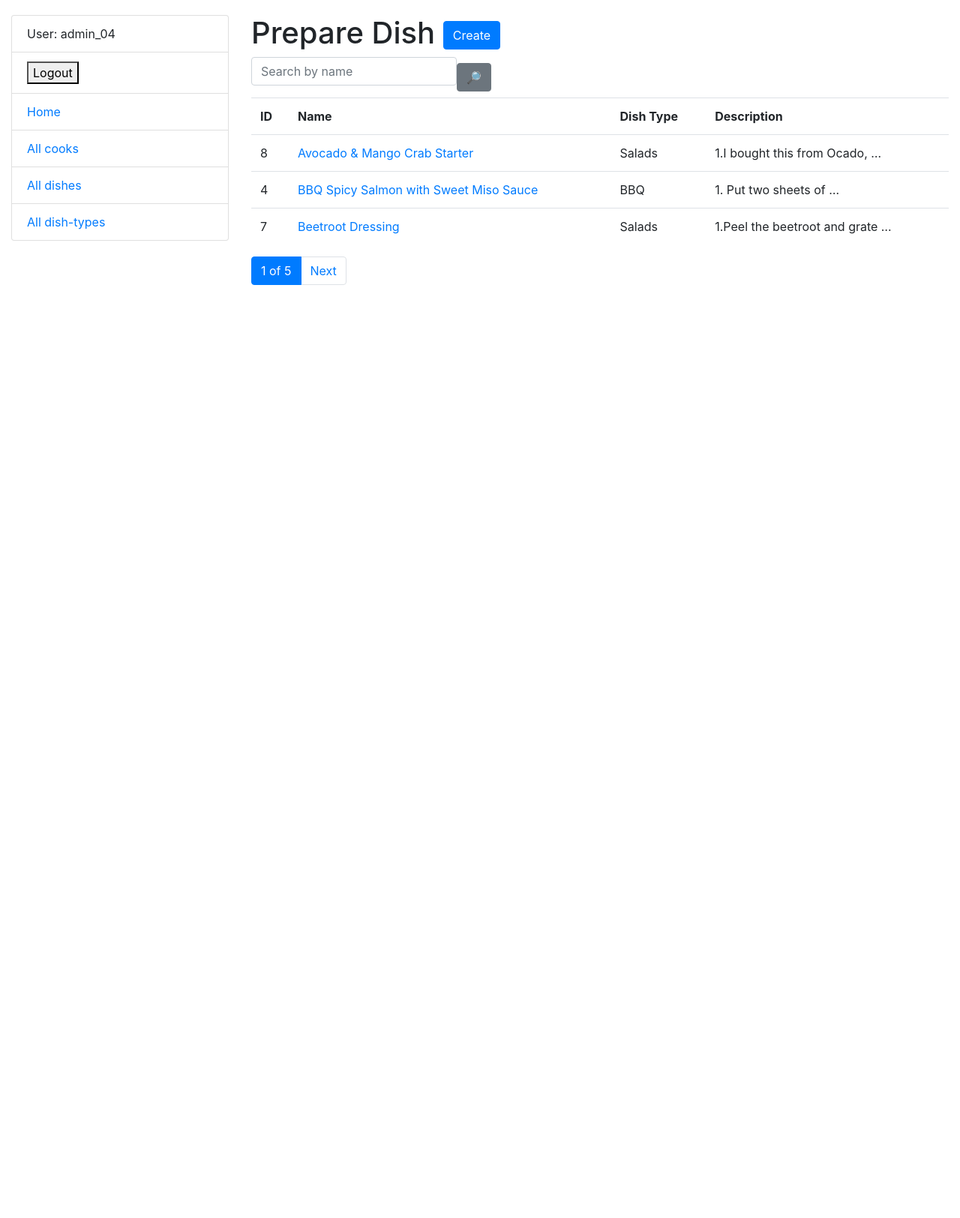
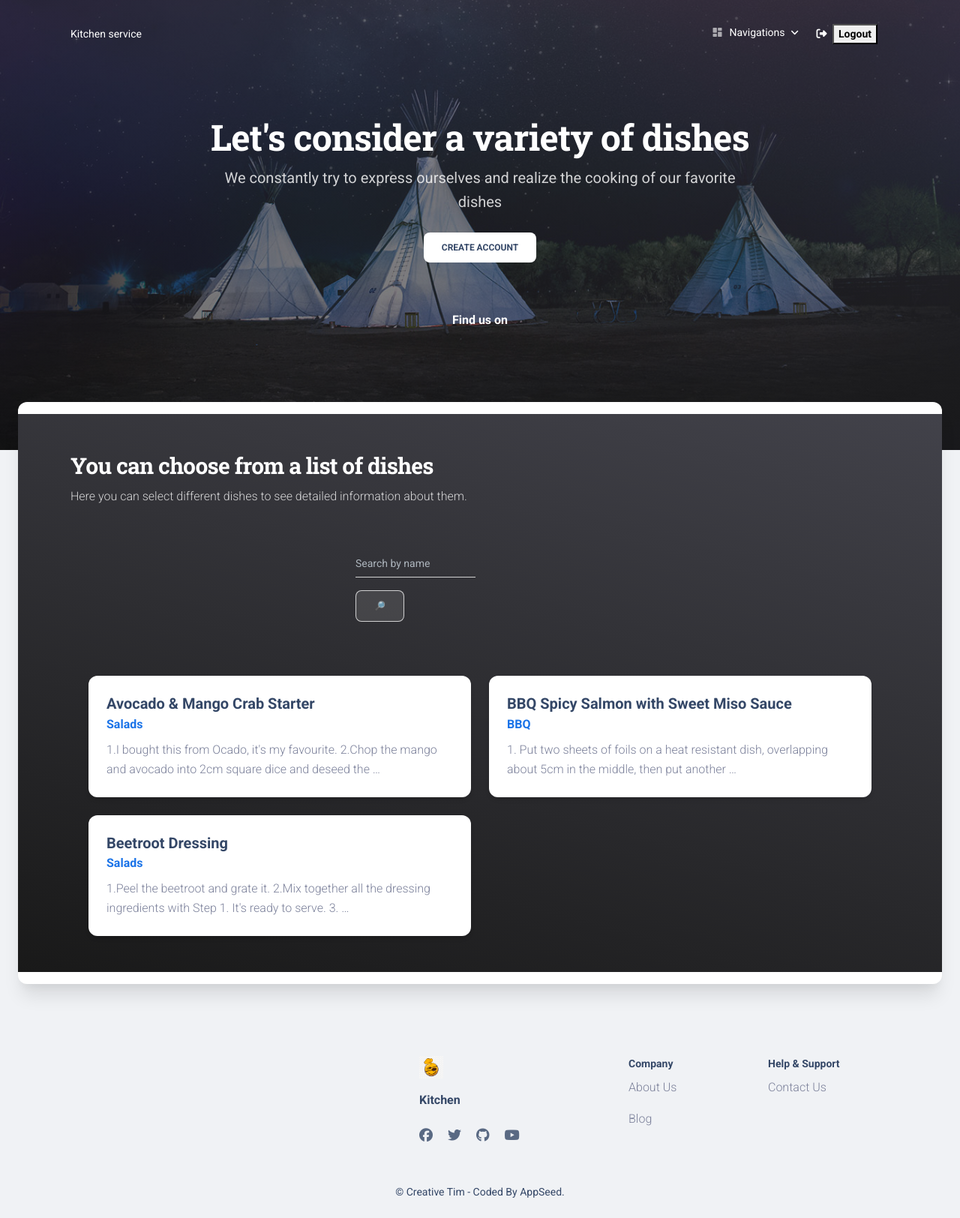
Before and after one commit to MrsLFG/restaurant-kitchen-service, a Django app: page /kitchen/dishes/ in a window 1280 px wide. Shown: the whole page at 75% size. Before the commit the page ends 380 px from the top, so only its background shows below. Run offline with Django 5.2, Linux system fonts and the light colour scheme; a user stored in the database is signed in; data comes from the database, SQL or seed files in the repository; both versions use the stored data as it was after the commit; some libraries are stand-ins or nearby versions.

Commit message:
made a page with a list of dishes, it has a searchЄ

```diff
--- a/templates/kitchen/dish_list.html
+++ b/templates/kitchen/dish_list.html
@@ -1,39 +1,118 @@
-{% extends "base.html" %}
+{#{% extends "base.html" %}#}
+{#{% load crispy_forms_filters %}#}
+{##}
+{#{% block content %}#}
+{#  <h1>#}
+{#    Prepare Dish#}
+{#    <a href="{% url 'kitchen:dish-create' %}" class="btn btn-primary link-to-page">#}
+{#      Create#}
+{#    </a>#}
+{#  </h1>#}
+{#  <form action="" method="get" class="form-inline">#}
+{#    {{ search_form|crispy }}#}
+{#    <input type="submit" value="🔎" class="btn btn-secondary">#}
+{#  </form>#}
+{#  {% if dish_list %}#}
+{#    <table class="table">#}
+{#      <tr>#}
+{#        <th>ID</th>#}
+{#        <th>Name</th>#}
+{#        <th>Dish Type</th>#}
+{#        <th>Description</th>#}
+{#      </tr>#}
+{##}
+{#      {% for dish in dish_list %}#}
+{#        <tr>#}
+{#          <td> {{ dish.id }}</td>#}
+{#          <td>#}
+{#            <a href="{{ dish.get_absolute_url }}">{{ dish.name }}</a>#}
+{#          </td>#}
+{#          <td>{{ dish.dish_type}}</td>#}
+{#          <td>{{ dish.description|truncatewords:5 }}</td>#}
+{#        </tr>#}
+{#      {% endfor %}#}
+{#    </table>#}
+{##}
+{#   {% else %}#}
+{#      <p>There are no dishes in restaurant kitchen!</p>#}
+{#  {% endif %}#}
+{#{% endblock %}#}
+
+{% extends "layouts/base.html" %}
 {% load crispy_forms_filters %}
 
+{% block title %} About US {% endblock %}
+
+{% block body_class %} about-us {% endblock %}
+
+<!-- Specific Page CSS goes HERE  -->
+{% block stylesheets %}{% endblock stylesheets %}
+
 {% block content %}
-  <h1>
-    Prepare Dish
-    <a href="{% url 'kitchen:dish-create' %}" class="btn btn-primary link-to-page">
-      Create
-    </a>
-  </h1>
-  <form action="" method="get" class="form-inline">
-    {{ search_form|crispy }}
-    <input type="submit" value="🔎" class="btn btn-secondary">
-  </form>
-  {% if dish_list %}
-    <table class="table">
-      <tr>
-        <th>ID</th>
-        <th>Name</th>
-        <th>Dish Type</th>
-        <th>Description</th>
-      </tr>
 
-      {% for dish in dish_list %}
-        <tr>
-          <td> {{ dish.id }}</td>
-          <td>
-            <a href="{{ dish.get_absolute_url }}">{{ dish.name }}</a>
-          </td>
-          <td>{{ dish.dish_type}}</td>
-          <td>{{ dish.description|truncatewords:5 }}</td>
-        </tr>
-      {% endfor %}
-    </table>
+  {% include 'includes/navigation-transparent.html' %}
 
-   {% else %}
-      <p>There are no dishes in restaurant kitchen!</p>
-  {% endif %}
-{% endblock %}
+  <header class="bg-gradient-dark">
+    <div class="page-header min-vh-75" style="background-image: url('{{ ASSETS_ROOT }}/img/bg9.jpg');">
+      <span class="mask bg-gradient-dark opacity-6"></span>
+      <div class="container">
+        <div class="row justify-content-center">
+          <div class="col-lg-8 text-center mx-auto my-auto">
+            <h1 class="text-white">Let's consider a variety of dishes</h1>
+            <p class="lead mb-4 text-white opacity-8">We constantly try to express ourselves and realize the cooking of our favorite dishes</p>
+            <button type="submit" class="btn bg-white text-dark">Create Account</button>
+            <h6 class="text-white mb-2 mt-5">Find us on</h6>
+            <div class="d-flex justify-content-center">
+            </div>
+          </div>
+        </div>
+      </div>
+    </div>
+  </header>
+
+  <div class="card card-body shadow-xl mx-3 mx-md-4 mt-n6">
+  <section class="pb-5 position-relative bg-gradient-dark mx-n3">
+    <div class="container">
+      <div class="row">
+        <div class="col-md-8 text-start mb-5 mt-5">
+          <h3 class="text-white z-index-1 position-relative">You can choose from a list of dishes</h3>
+          <p class="text-white opacity-8 mb-0">Here you can select different dishes to see detailed information about them.</p>
+        </div>
+      </div>
+    <div class="container">
+      <div class="row justify-space-between py-2">
+        <div class="col-lg-4 mx-auto">
+          <div class="input-group input-group-dynamic mb-4">
+            <form action="" method="get" class="form-inline">
+              {{ search_form|crispy }}
+              <input type="submit" value="🔎" class="btn btn-outline-white">
+            </form>
+          </div>
+        </div>
+    </div>
+      {% if dish_list %}
+        <div class="row">
+          {% for dish in dish_list %}
+            <div class="col-lg-6 col-12">
+              <div class="card card-profile mt-4">
+                <div class="row">
+                  <div class="col-12 my-auto">
+                    <div class="card-body">
+                      <h5 class="mb-0">
+                        <a href="{{ dish.get_absolute_url }}">{{ dish.name }}</a>
+                      </h5>
+                      <h6 class="text-info">{{ dish.dish_type }}</h6>
+                      <p class="mb-0">{{ dish.description|truncatewords:20 }}</p>
+                    </div>
+                  </div>
+                </div>
+              </div>
+            </div>
+          {% endfor %}
+        </div>
+      {% endif %}
+    </div>
+  </section>
+  </div>
+
+{% endblock content %}
```
Also changed, not shown: db.sqlite3.
